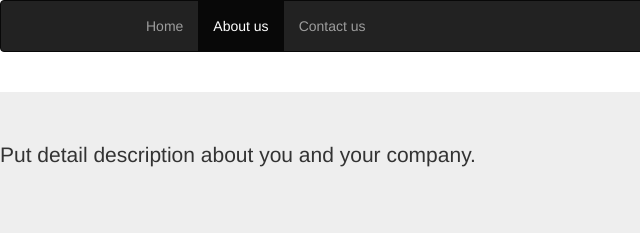
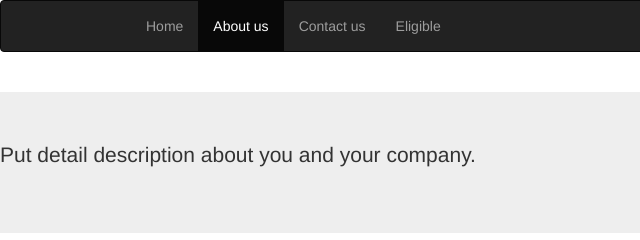
Before and after one commit to azure-appservice-samples/NodeJS-EmptySiteTemplate, a website: page Views/about.html in a window 1280 px wide. Shown: the full height of the page, 0-640 px from the left. Drawn offline with nearby package versions, Linux system fonts and the light colour scheme.

Commit message:
Update about.html

```diff
--- a/Views/about.html
+++ b/Views/about.html
@@ -7,10 +7,11 @@
   <div>
   <div>
   <nav class="navbar navbar-inverse" role="navigation" style="padding-left:130px;">
-         <ul class="nav navbar-nav">
+      <ul class="nav navbar-nav">
         <li><a href="/">Home</a></li>
         <li class="active"><a href="/about">About us<span class="sr-only">(current)</span></a></li>
         <li><a href="/contact">Contact us</a></li>
+        <li><a href="/eligible">Eligible</a></li>
       </ul>
 </nav>
 </div>
```
